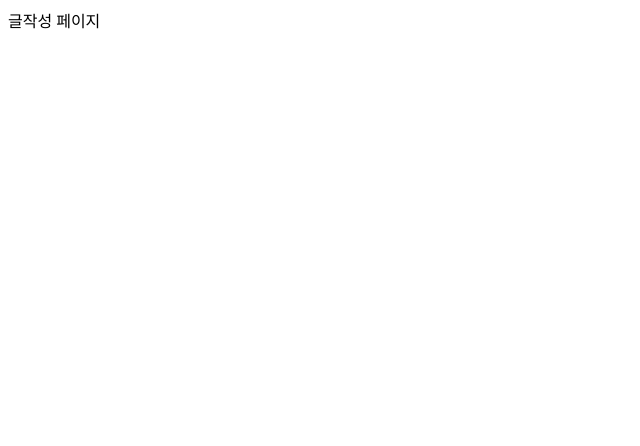
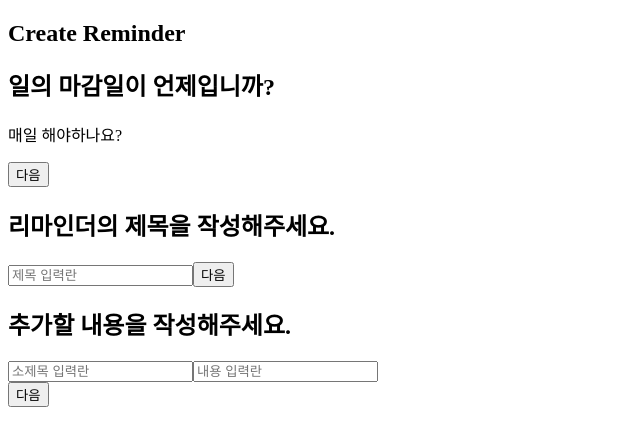
Before and after one commit to JangRuBin2/MLIL.J_Reminder, a React app: page /edit in a window 1280 px wide. Shown: the top 446 px of the page, without its empty margins (0-640 px from the left). Built offline with nearby package versions, Linux system fonts and the light colour scheme.

Commit message:
리마인더 생성 페이지 제작중

```diff
--- /dev/null
+++ b/src/component/btn/commonBtn.tsx
@@ -0,0 +1,10 @@
+import React, { useState } from "react";
+
+const CommonBtn = () : JSX.Element => {
+  const [btnState, setBtnState] = useState('다음');
+  function btnChange() {
+    setBtnState('저장');
+  }
+  return (<button onClick={btnChange}>{btnState}</button>)
+}
+export default CommonBtn;
--- /dev/null
+++ b/src/component/createReminder/content.tsx
@@ -0,0 +1,15 @@
+import React from "react";
+import CommonBtn from "../btn/commonBtn";
+const createContent = () : JSX.Element => {
+
+  return (
+  <><h2>추가할 내용을 작성해주세요.</h2>
+  <div id="content_area">
+  <input type="text" placeholder='소제목 입력란' />
+  <input type="text" placeholder='내용 입력란' />
+  </div>
+  <CommonBtn/></>
+  );
+}
+
+export default createContent;
--- /dev/null
+++ b/src/component/createReminder/deadLine.tsx
@@ -0,0 +1,9 @@
+import React from "react";
+import CommonBtn from "../btn/commonBtn";
+const createDeadLine = () : JSX.Element => {
+  return (
+  <><h2>일의 마감일이 언제입니까?</h2><p>매일 해야하나요?</p><CommonBtn/></>
+  );
+}
+
+export default createDeadLine;
--- /dev/null
+++ b/src/component/createReminder/title.tsx
@@ -0,0 +1,9 @@
+import React from "react";
+import CommonBtn from "../btn/commonBtn";
+const createTitle = () : JSX.Element => {
+  return (
+  <><h2>리마인더의 제목을 작성해주세요.</h2><input type="text" placeholder='제목 입력란'/><CommonBtn/></>
+  );
+}
+
+export default createTitle;
--- a/src/component/page/edit.tsx
+++ b/src/component/page/edit.tsx
@@ -1,6 +1,11 @@
 import React from "react";
-
+import Content from "../createReminder/content";
+import DeadLine from "../createReminder/deadLine";
+import Title from "../createReminder/title";
 const EditPage = () : JSX.Element => {
-  return (<>글작성 페이지</>)
+  return (<><><h2>Create Reminder</h2>
+    <div><DeadLine /></div>
+    <div><Title /></div></><div><Content /></div></>
+  )
 }
 export default EditPage;
```
